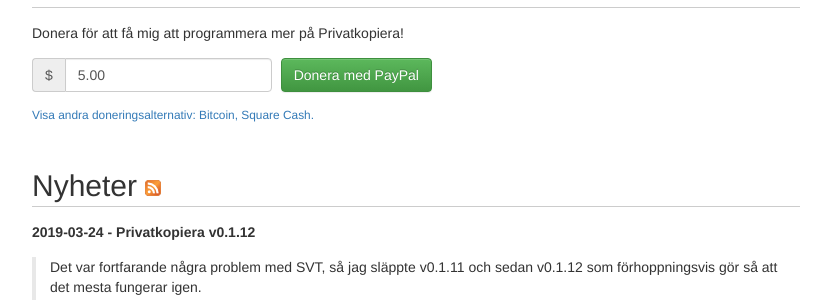
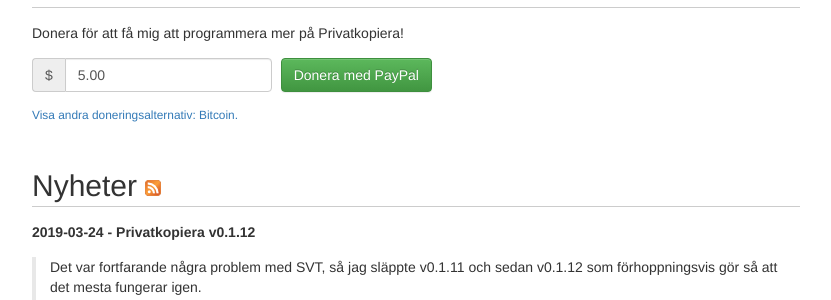
Before and after one commit to stefansundin/privatkopiera, a Jekyll site: the page built from index.html, in a window 1280 px wide and 900 px high, scrolled down 874 px. Shown: the part 152-452 px from the top of the window, without its empty margins (224-1055 px from the left). Built offline with Jekyll 4.4.1, drawn with Linux system fonts in a browser that asks for light colours.

Commit message:
Remove Square Cash.

```diff
--- a/index.html
+++ b/index.html
@@ -80,12 +80,11 @@
       <input class="btn btn-success" type="submit" value="Donera med PayPal">
     </form>
 
-    <p><small><a class="expander" expand="donation-options">Visa andra doneringsalternativ: Bitcoin, Square Cash.</a></small></p>
+    <p><small><a class="expander" expand="donation-options">Visa andra doneringsalternativ: Bitcoin.</a></small></p>
     <div id="donation-options">
       <p>Andra doneringsalternativ:</p>
       <ul>
         <li>Bitcoin: <tt>1EhDUbc5MjC6JavC6idKiTCxnqSxY2sbTX</tt> (<a href="img/btc-qr.png">QR kod</a>)</li>
-        <li>Square Cash: <a href="https://cash.me/$StefanSundin">$StefanSundin</a></li>
       </ul>
       <p>Kontakta mig på <a fubar>stefaNStefansundinCom</a> om du vill donera på annat sätt.</p>
     </div>
```
